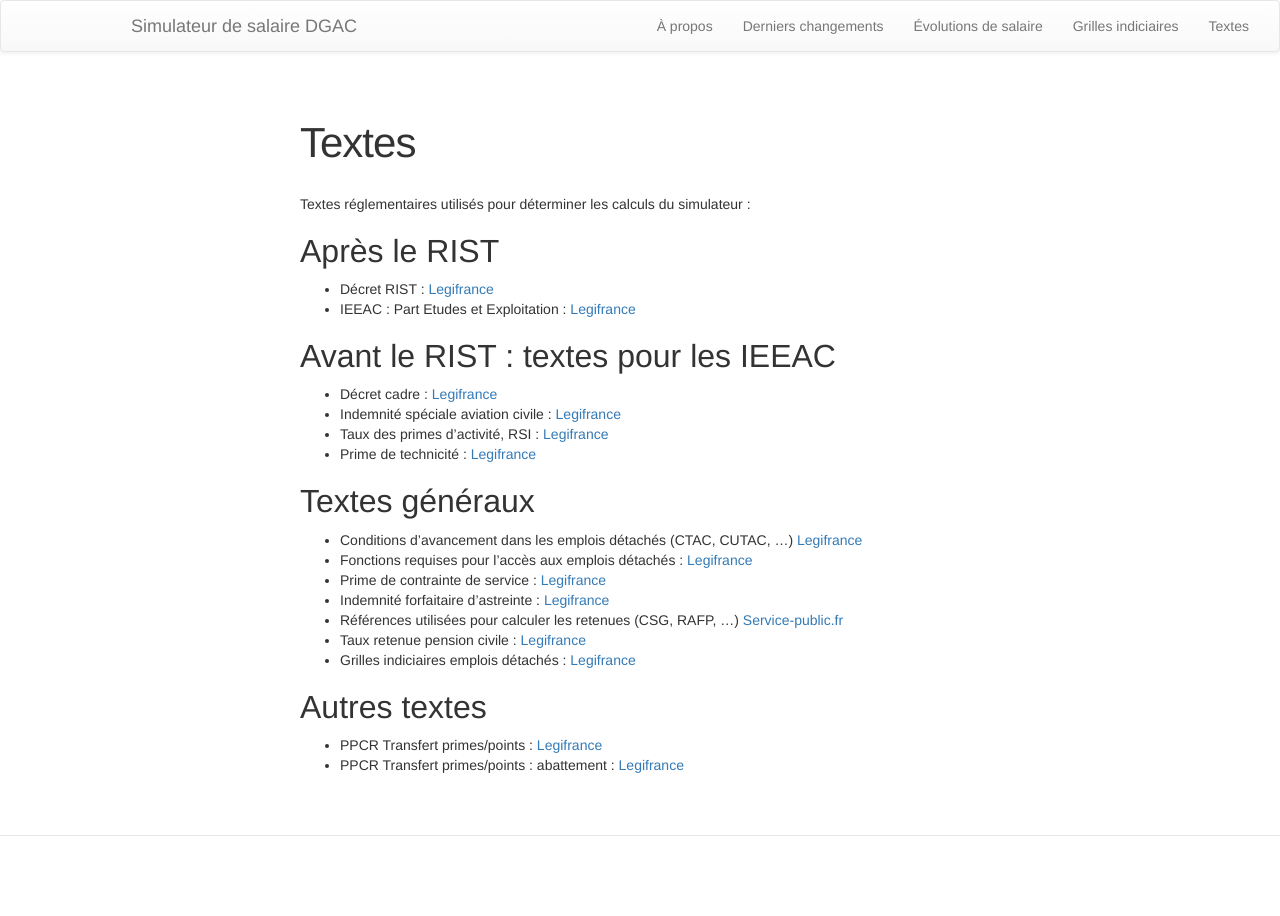
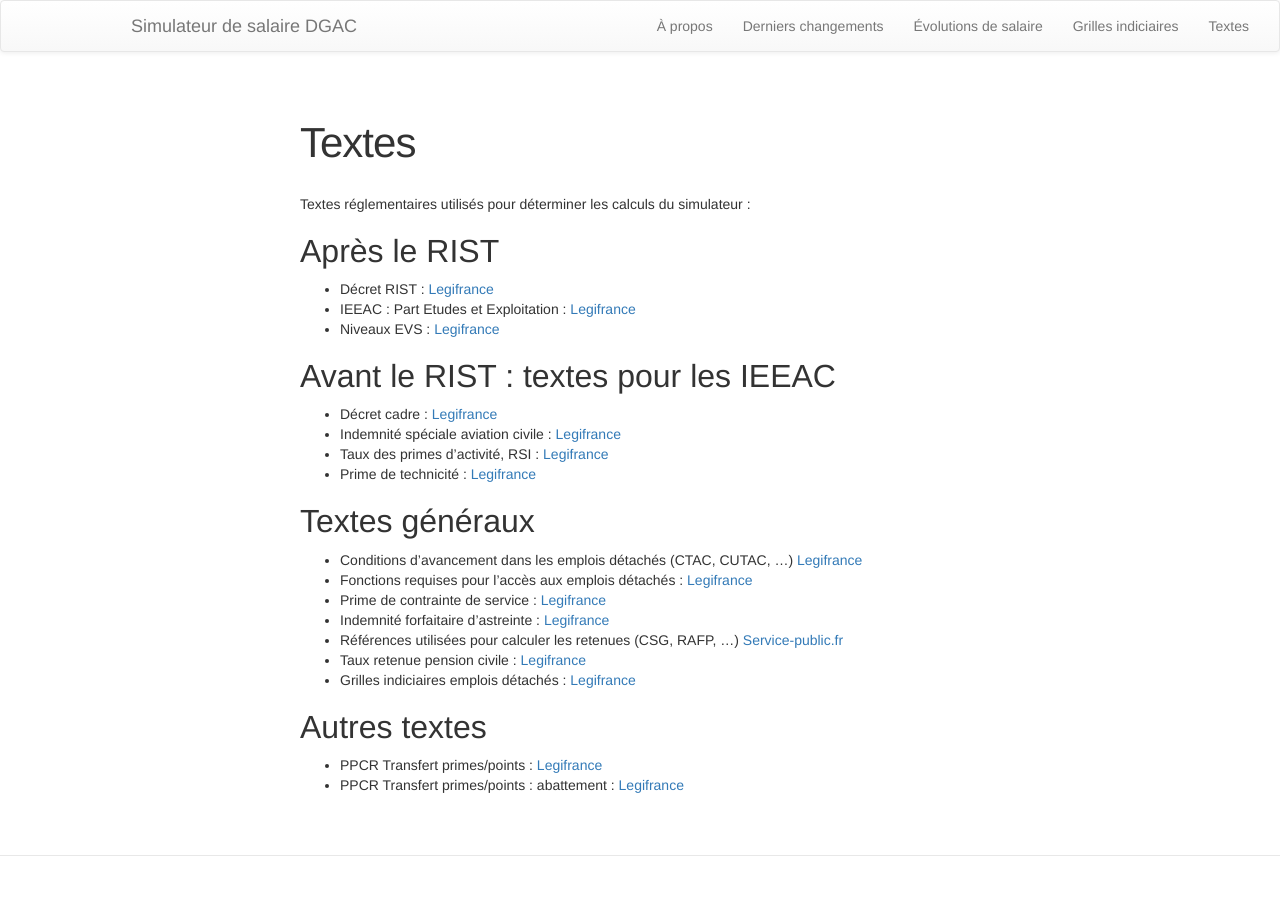
Before and after one commit to DGAC/simupaye, a Jekyll site: the page built from textes.md, in a window 1280 px wide. Built offline with Jekyll 4.4.1, drawn with Linux system fonts in a browser that asks for light colours.

Commit message:
Update textes.md

```diff
--- a/textes.md
+++ b/textes.md
@@ -9,6 +9,7 @@ Textes réglementaires utilisés pour déterminer les calculs du simulateur :
 ## Après le RIST
 * Décret RIST : [Legifrance](https://www.legifrance.gouv.fr/eli/decret/2016/12/26/DEVA1631849D/jo/texte)
 * IEEAC : Part Etudes et Exploitation : [Legifrance](https://www.legifrance.gouv.fr/affichTexte.do?cidTexte=JORFTEXT000034517492&dateTexte=20170727)
+* Niveaux EVS : [Legifrance](https://www.legifrance.gouv.fr/loda/id/JORFTEXT000034517413/2022-03-15/)
 
 ## Avant le RIST : textes pour les IEEAC
 * Décret cadre : [Legifrance](https://www.legifrance.gouv.fr/affichTexte.do?cidTexte=JORFTEXT000022673110)
```
